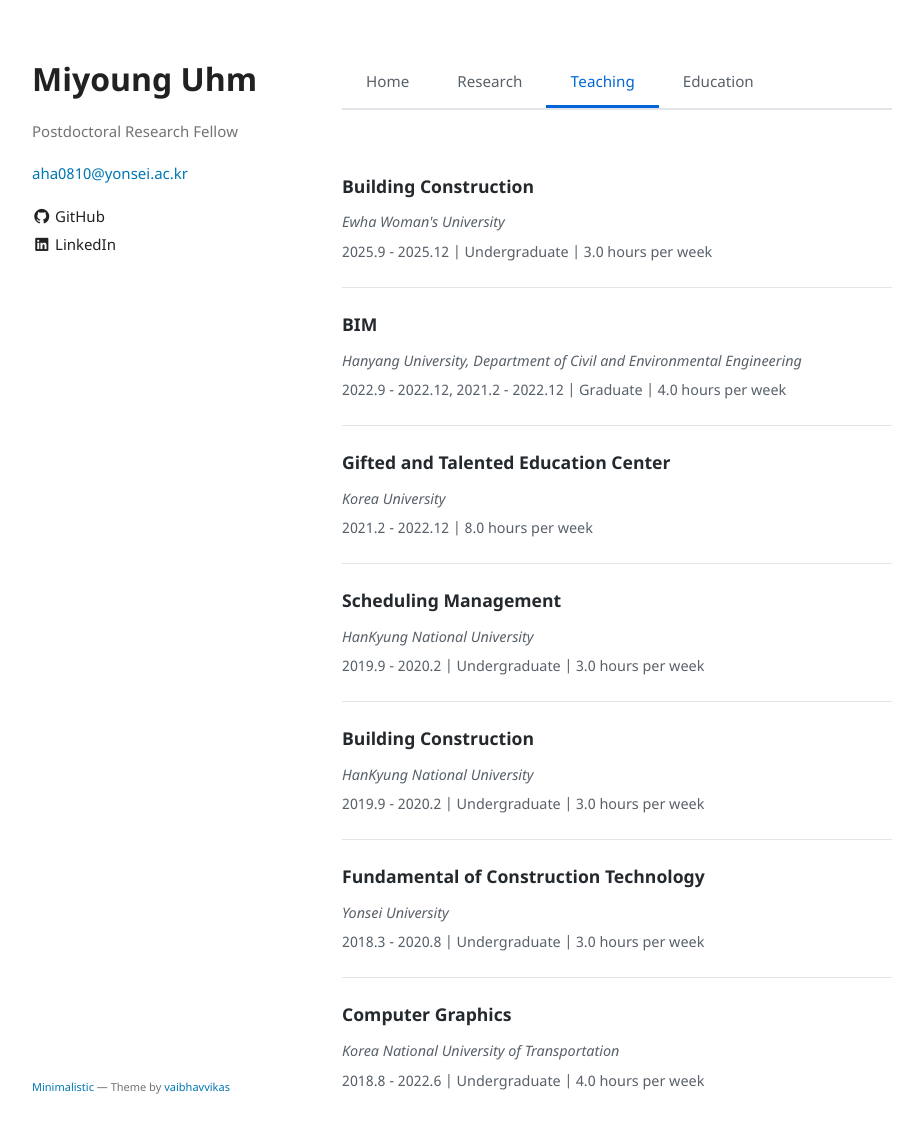
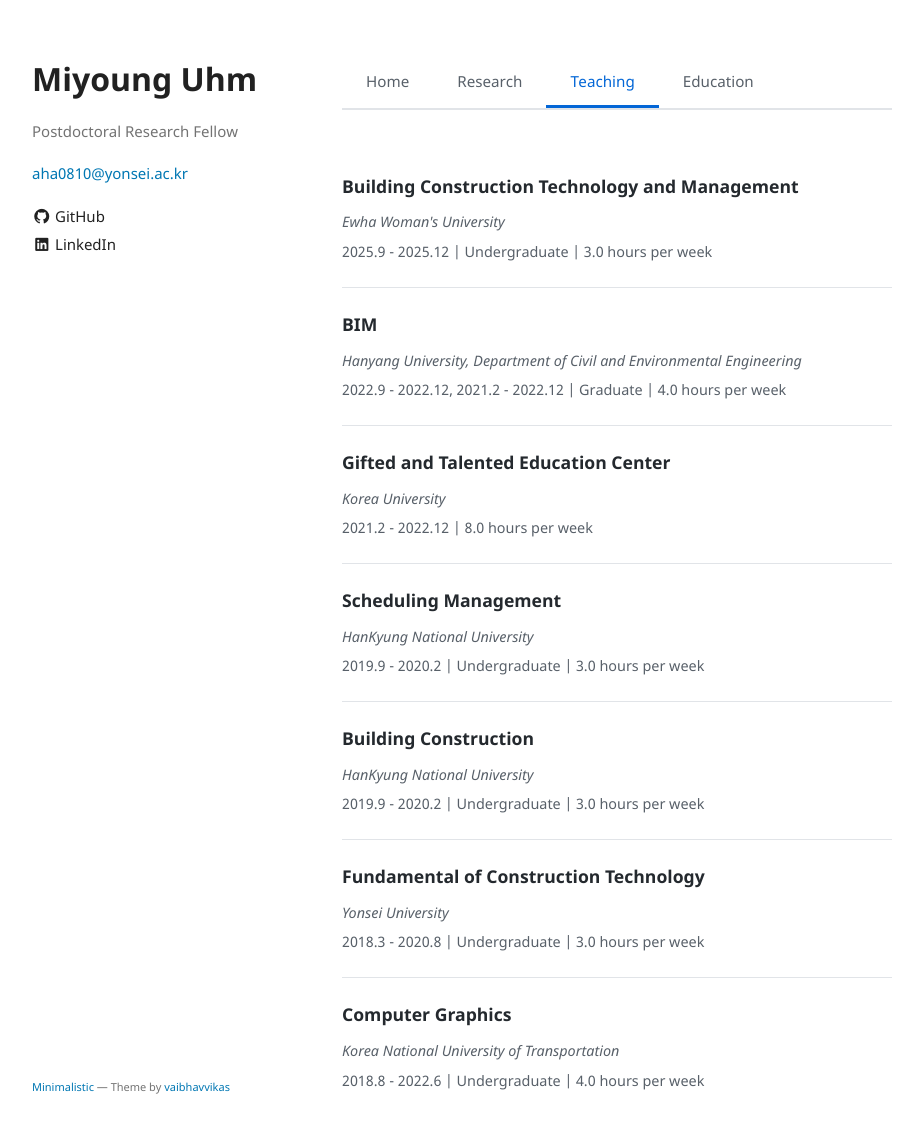
Before and after one commit to aha-251226/home, a Jekyll site: the page built from teaching.md, in a window 1280 px wide and 1146 px high. Shown: the top 1133 px of the window, without its empty margins (178-1101 px from the left). Built offline with Jekyll 4.4.1, drawn with Linux system fonts in a browser that asks for light colours.

Commit message:
Update teaching page with correct course title

```diff
--- a/teaching.md
+++ b/teaching.md
@@ -66,7 +66,7 @@ layout: default
 </div>
 
 <div class="content-item">
-  <h3>Building Construction</h3>
+  <h3>Building Construction Technology and Management</h3>
   <p><em>Ewha Woman's University</em></p>
   <p>2025.9 - 2025.12 | Undergraduate | 3.0 hours per week</p>
 </div>
```
